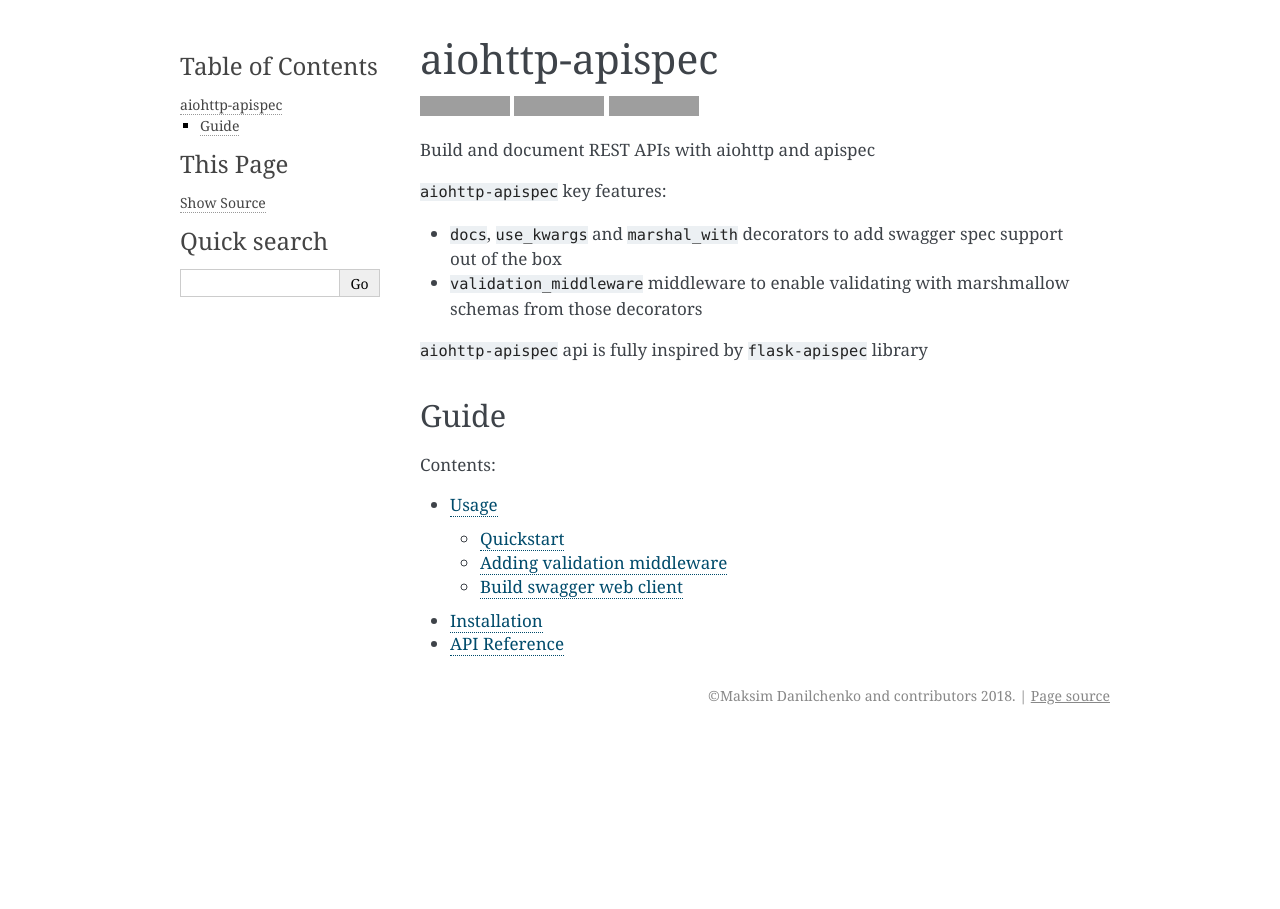
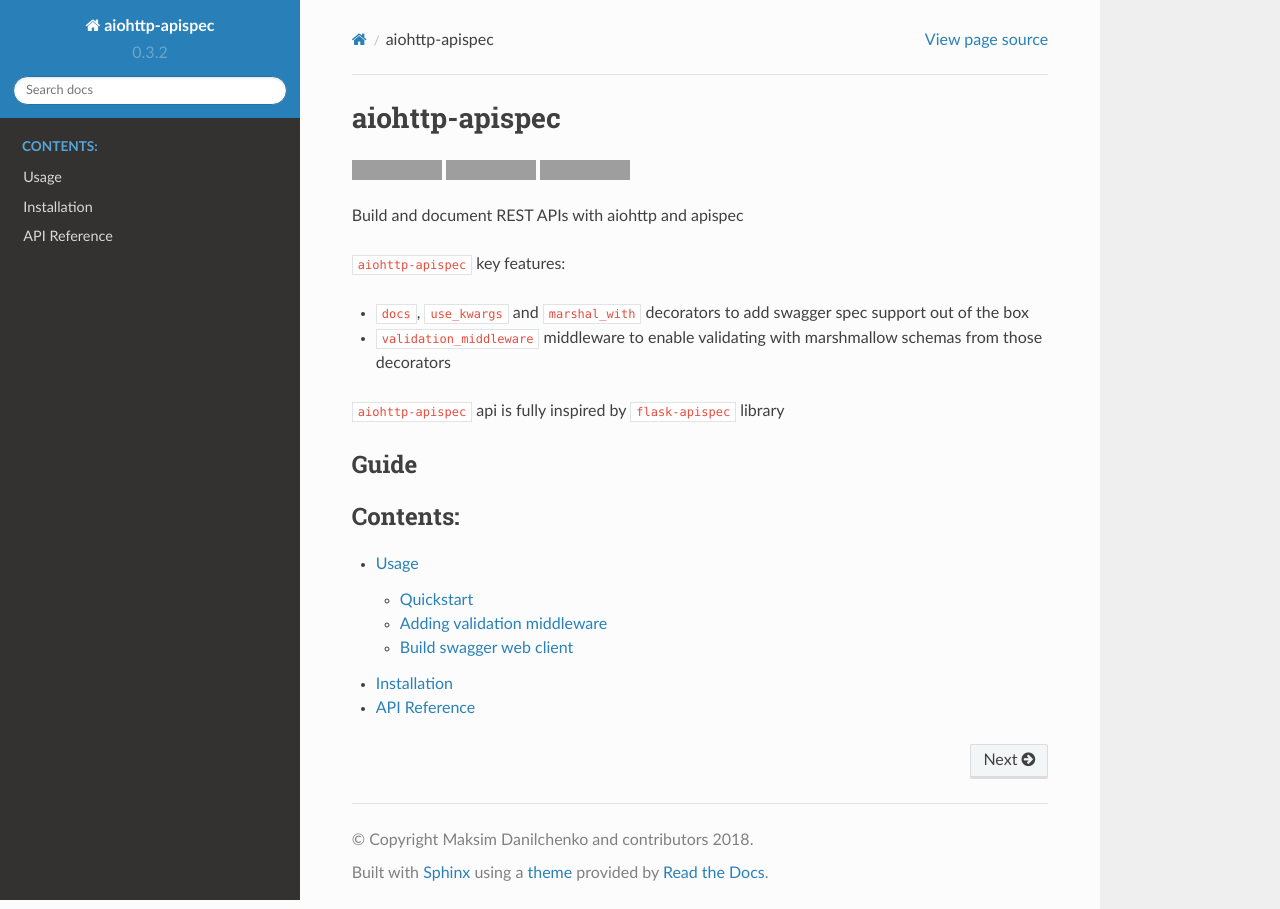
Before and after one commit to maximdanilchenko/aiohttp-apispec, a Sphinx documentation site: the page built from docs/index.rst, in a window 1280 px wide. Built offline with Sphinx 7.4.7 and the Read the Docs theme 2.0.0, drawn with Linux system fonts in a browser that asks for light colours; grey boxes are pictures that could not be loaded.

Commit message:
theeming

```diff
--- a/dev-requirements.txt
+++ b/dev-requirements.txt
@@ -9,3 +9,4 @@
 codecov
 sphinx
 sphinx_issues
+sphinx_rtd_theme
--- a/docs/conf.py
+++ b/docs/conf.py
@@ -13,12 +13,13 @@
 source_suffix = '.rst'
 master_doc = 'index'
 pygments_style = 'sphinx'
-html_theme = 'alabaster'
+html_theme = 'sphinx_rtd_theme'
 html_static_path = ['_static']
 
 html_theme_options = {
     'description': 'Build and document REST APIs with aiohttp and apispec',
     'show_powered_by': False,
+    'display_version': True,
 }
 html_title = 'aiohttp-apispec Documentation'
 html_short_title = 'aiohttp-apispec'
```
